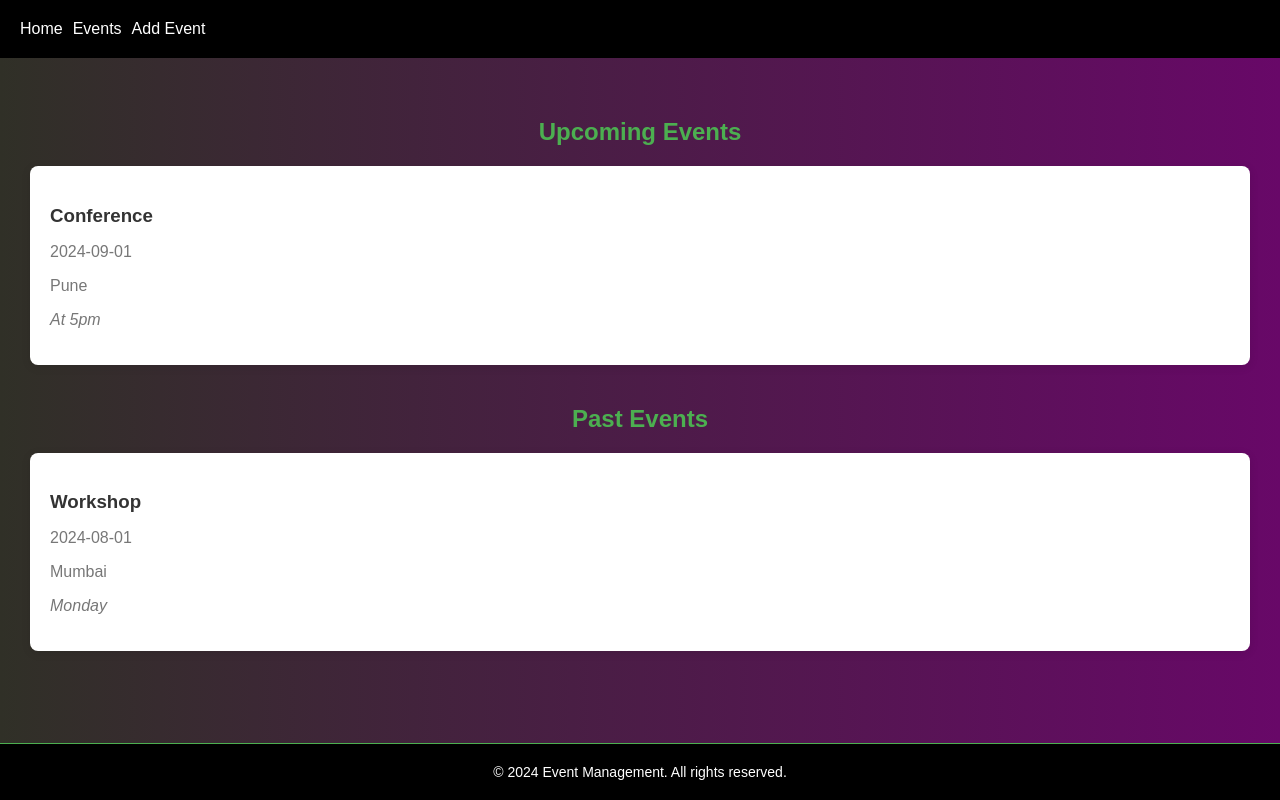
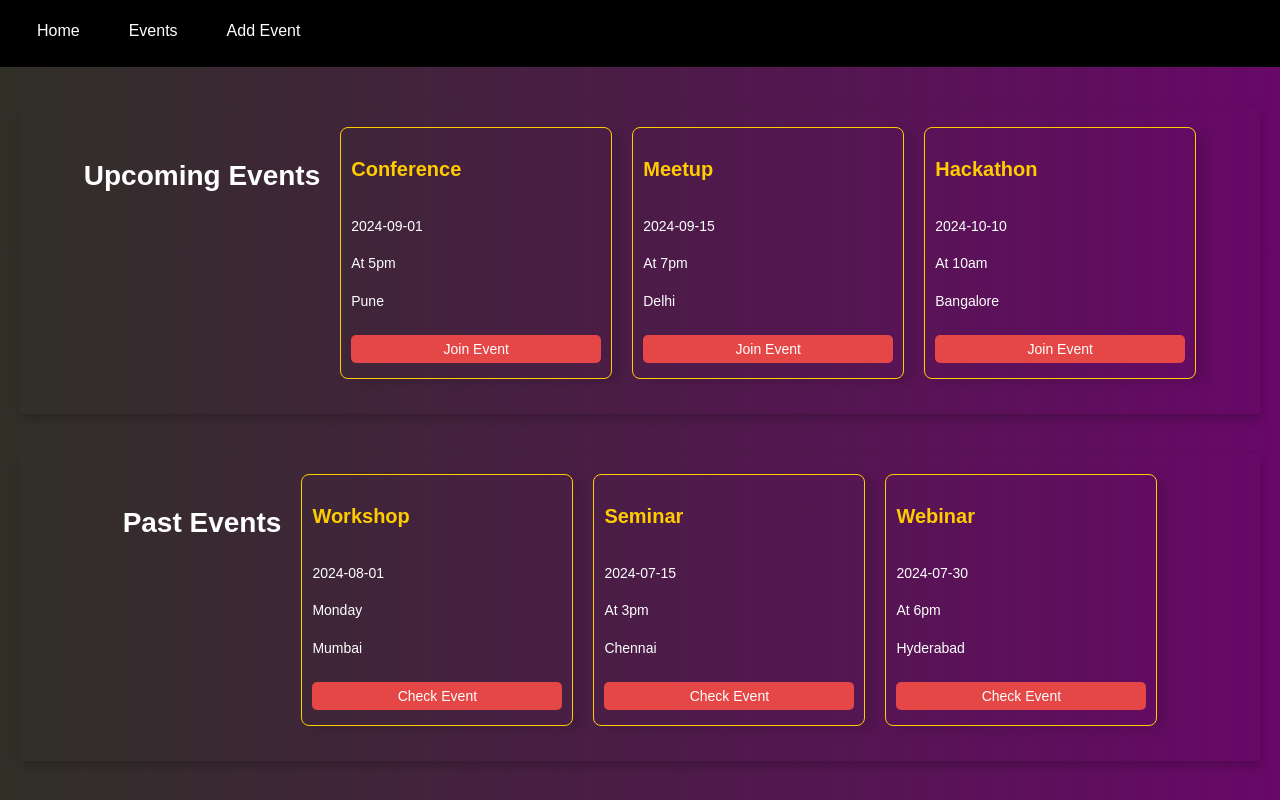
Before and after one commit to Vivek7548/event-management-markytics, a React (Create React App) app: page / in a window 1280 px wide. Shown: the top 800 px of the page. Built offline with nearby package versions, Linux system fonts and the light colour scheme.

Commit message:
adding hover effect in header

```diff
--- a/src/App.css
+++ b/src/App.css
@@ -1,5 +1,3 @@
-/* src/App.css */
-
 body,
 html {
     height: 100%;
@@ -15,31 +13,91 @@ html {
 #root {
     display: flex;
     flex-direction: column;
-    min-height: 100vh;
+    min-height: 100%;
 }
 
 nav {
     background-color: black;
-    padding: 20px;
+    padding: 10px 20px;
+    display: flex;
+    justify-content: space-between;
+    align-items: center;
+    position: sticky;
+    top: 0;
+    z-index: 1000;
 }
 
-nav ul {
+.nav-links {
     display: flex;
     list-style: none;
     padding: 0;
     margin: 0;
-    gap: 10px;
+    gap: 15px;
+    width: 100%;
     flex-wrap: wrap;
 }
 
-nav ul li a {
+.nav-links li {
+    position: relative;
+    margin: 0;
+    padding-bottom: 5px;
+    /* Space for the underline */
+}
+
+.nav-links li a {
     color: white;
     text-decoration: none;
+    position: relative;
+    display: inline-block;
+    padding: 10px 15px;
+    border-radius: 5px;
+    border: 2px solid transparent;
+    transition: color 0.3s ease, transform 0.3s ease, box-shadow 0.3s ease, background-color 0.3s ease, border-color 0.3s ease;
 }
 
-nav ul li a:hover {
-    text-decoration: underline;
+
+/* Hover effects */
+
+.nav-links li a:hover {
     color: greenyellow;
+    transform: scale(1.05);
+    box-shadow: 0 4px 8px rgba(0, 0, 0, 0.3);
+    background-color: rgba(0, 0, 0, 0.2);
+    border-color: greenyellow;
+    animation: pulse 1s infinite;
+}
+
+
+/* Sliding underline effect */
+
+.nav-links li a::after {
+    content: '';
+    position: absolute;
+    bottom: 0;
+    left: 0;
+    width: 0;
+    height: 2px;
+    background: greenyellow;
+    transition: width 0.3s ease;
+}
+
+.nav-links li a:hover::after {
+    width: 100%;
+}
+
+
+/* Pulse animation */
+
+@keyframes pulse {
+    0% {
+        transform: scale(1);
+    }
+    50% {
+        transform: scale(1.1);
+    }
+    100% {
+        transform: scale(1);
+    }
 }
 
 main {
--- a/src/components/EditEvent.css
+++ b/src/components/EditEvent.css
@@ -4,7 +4,7 @@
 /* Style for the edit event form container */
 
 .edit-event-form {
-    background-color: transparent;
+    background-color: white;
     /* Transparent background */
     border-radius: 10px;
     /* Rounded corners */
@@ -44,7 +44,7 @@
     /* Bold text */
     margin-bottom: 5px;
     /* Space below the label */
-    color: #e8e0e0;
+    color: black;
     /* Label text color */
 }
 
--- a/src/components/EventDashboard.js
+++ b/src/components/EventDashboard.js
@@ -1,15 +1,137 @@
 import React from "react";
-import styled from "styled-components";
-import EventSummaryCard from "./EventSummaryCard";
+import styled, { keyframes } from "styled-components";
 
+// Keyframes for animations
+const fadeIn = keyframes`
+  from {
+    opacity: 0;
+    transform: translateY(20px);
+  }
+  to {
+    opacity: 1;
+    transform: translateY(0);
+  }
+`;
+
+// Dashboard container styling
 const DashboardContainer = styled.div`
   padding: 20px;
+  background-image: linear-gradient(to right, rgb(48, 48, 39), rgb(104, 8, 104));
+  min-height: 100vh;
+  display: flex;
+  flex-direction: column;
+  align-items: center;
 `;
 
+// Section title styling with animation
 const SectionTitle = styled.h2`
-  color: #4CAF50;
+  color: white;
   text-align: center;
-  margin-top: 40px;
+  font-size: 28px;
+  animation: ${fadeIn} 1s ease-in-out;
+  padding: 10px 0;
+`;
+
+// Event section container styled as flexbox to arrange event boxes in rows and center them
+const EventSection = styled.div`
+  margin: 20px 0;
+  padding: 20px;
+  background-color: ${(props) => props.backgroundColor || "#333"};
+  border: 10px;
+  box-shadow: 1px 5px 10px rgba(0, 0, 0, 0.2);
+  animation: ${fadeIn} 1s ease-in-out;
+
+  display: flex;
+  justify-content: center;
+  gap: 20px; /* Gap between event boxes */
+  flex-wrap: wrap;
+  width: 100%;
+  max-width: 1200px; /* Limit the width to avoid stretching too much */
+  transition: transform 0.3s, box-shadow 0.3s;
+
+  &:hover {
+    transform: translateY(-10px);
+    box-shadow: 0 8px 20px rgba(0, 0, 0, 0.4);
+    border: 1px solid orange;
+  }
+`;
+
+// Styled event summary card
+const StyledEventSummaryCard = styled.div`
+  background: transparent;
+  border: 1px solid #ffcc00;
+  padding: 10px;
+  border-radius: 8px;
+  box-shadow: 10px 4px 10px  rgba(0, 0, 0, 0.1);
+  transition: transform 0.3s, box-shadow 0.3s;
+  width: 250px;
+  margin-bottom: 15px;
+  display: flex;
+  flex-direction: column;
+  justify-content: space-between;
+  height: 230px; /* Reduced height to accommodate less spacing at the bottom */
+
+  &:hover {
+    transform: translateY(-5px);
+    box-shadow: 0 6px 15px rgba(0, 0, 0, 0.2);
+  }
+
+  h3 {
+    color: #505651;
+    font-size: 20px;
+  }
+
+  p {
+    margin: 5px 0;
+    font-size: 14px;
+  }
+
+  .event-title {
+    color: #ffcc00;
+    font-weight: bold;
+  }
+
+  .event-date,
+  .event-time,
+  .event-city {
+    color: white;
+  }
+`;
+
+// Join button styling with hover effect
+const JoinButton = styled.button`
+  background-color: #e54646;
+  color: #ffffff;
+  border: none;
+  border-radius: 5px;
+  padding: 6px 8px; /* Reduced padding to decrease button size */
+  font-size: 14px;
+  cursor: pointer;
+  margin-top: 10px; /* Adds space above the button */
+  margin-bottom: 5px; /* Reduces the space below the button */
+  transition: background-color 0.3s;
+
+  &:hover {
+    background-color: blue ;
+  }
+`;
+
+// Check button styling with hover effect
+const CheckButton = styled.button`
+  background-color: #e54646;
+  color: #ffffff;
+  border: none;
+  border-radius: 5px;
+  padding: 6px 8px; /* Reduced padding to decrease button size */
+  font-size: 14px;
+  cursor: pointer;
+  margin-top: 10px; /* Adds space above the button */
+  margin-bottom: 5px; /* Reduces the space below the button */
+  transition: background-color 0.3s;
+
+  &:hover {
+    background-color: blue ;
+  }
 `;
 
 const EventDashboard = () => {
@@ -19,31 +141,75 @@ const EventDashboard = () => {
       title: "Conference",
       date: "2024-09-01",
       city: "Pune",
-      time: "At 5pm"
+      time: "At 5pm",
+    },
+    {
+      id: 2,
+      title: "Meetup",
+      date: "2024-09-15",
+      city: "Delhi",
+      time: "At 7pm",
+    },
+    {
+      id: 3,
+      title: "Hackathon",
+      date: "2024-10-10",
+      city: "Bangalore",
+      time: "At 10am",
     },
   ];
 
   const pastEvents = [
     {
-      id: 2,
+      id: 4,
       title: "Workshop",
       date: "2024-08-01",
       city: "Mumbai",
-      time: "Monday"
-    }
+      time: "Monday",
+    },
+    {
+      id: 5,
+      title: "Seminar",
+      date: "2024-07-15",
+      city: "Chennai",
+      time: "At 3pm",
+    },
+    {
+      id: 6,
+      title: "Webinar",
+      date: "2024-07-30",
+      city: "Hyderabad",
+      time: "At 6pm",
+    },
   ];
 
   return (
     <DashboardContainer>
+      <EventSection backgroundColor="transparent">
         <SectionTitle>Upcoming Events</SectionTitle>
         {upcomingEvents.map((event) => (
-        <EventSummaryCard key={event.id} event={event} />
+          <StyledEventSummaryCard key={event.id}>
+            <h3 className="event-title">{event.title}</h3>
+            <p className="event-date">{event.date}</p>
+            <p className="event-time">{event.time}</p>
+            <p className="event-city">{event.city}</p>
+            <JoinButton>Join Event</JoinButton>
+          </StyledEventSummaryCard>
         ))}
+      </EventSection>
 
+      <EventSection backgroundColor="transparent">
         <SectionTitle>Past Events</SectionTitle>
         {pastEvents.map((event) => (
-        <EventSummaryCard key={event.id} event={event} />
+          <StyledEventSummaryCard key={event.id}>
+            <h3 className="event-title">{event.title}</h3>
+            <p className="event-date">{event.date}</p>
+            <p className="event-time">{event.time}</p>
+            <p className="event-city">{event.city}</p>
+            <CheckButton>Check Event</CheckButton>
+          </StyledEventSummaryCard>
         ))}
+      </EventSection>
     </DashboardContainer>
   );
 };
--- a/src/components/Footer.js
+++ b/src/components/Footer.js
@@ -8,6 +8,7 @@ const FooterContainer = styled.footer`
   text-align: center;
   margin-top: auto;
   border-top: 1px solid #4CAF50;
+  /* width: 100%; */
 `;
 
 const FooterText = styled.p`
--- a/src/components/Header.js
+++ b/src/components/Header.js
@@ -1,11 +1,10 @@
 import React from "react";
 import { Link } from "react-router-dom";
 
-
 export default function Header() {
   return (
-  <nav >
-    <ul>
+    <nav>
+      <ul className="nav-links">
         <li><Link to="/">Home</Link></li>
         <li><Link to="/events">Events</Link></li>
         <li><Link to="/add-event">Add Event</Link></li>
```
Lines whose indentation alone changed are shown as unchanged.
